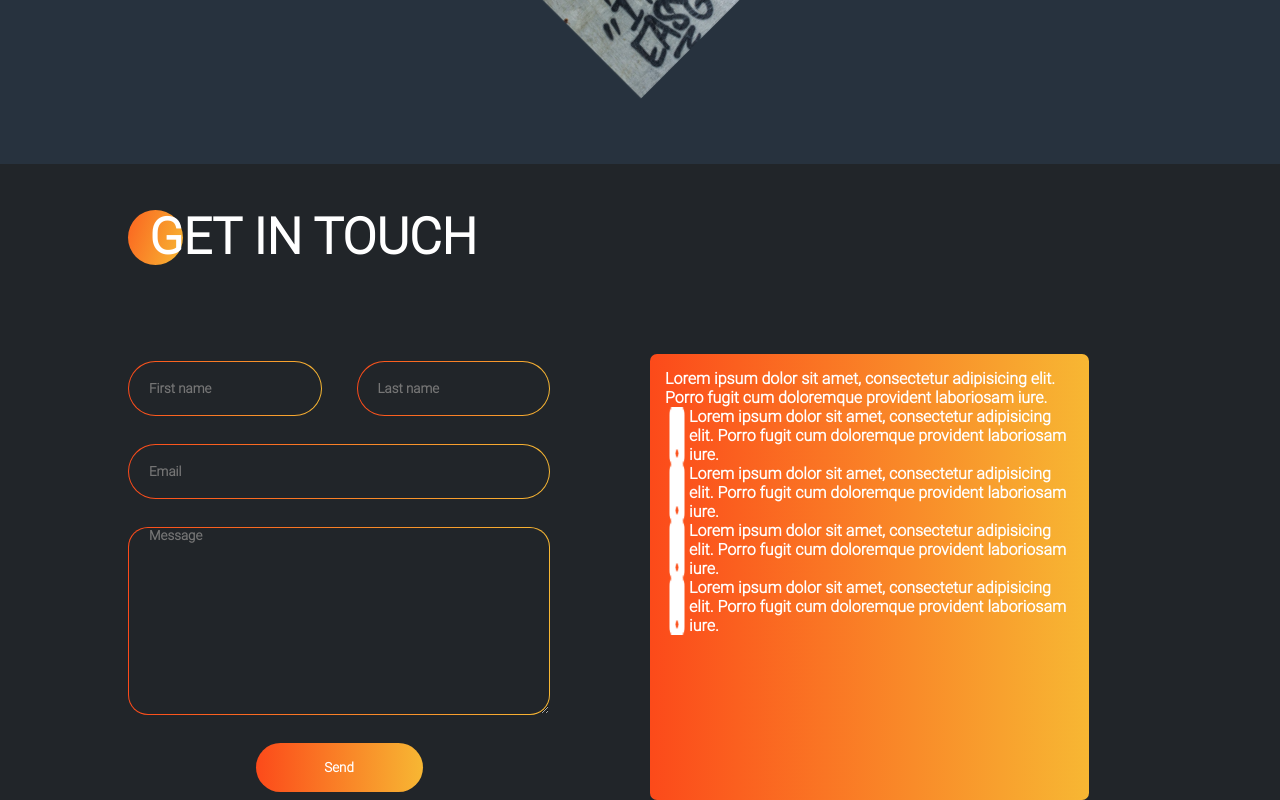
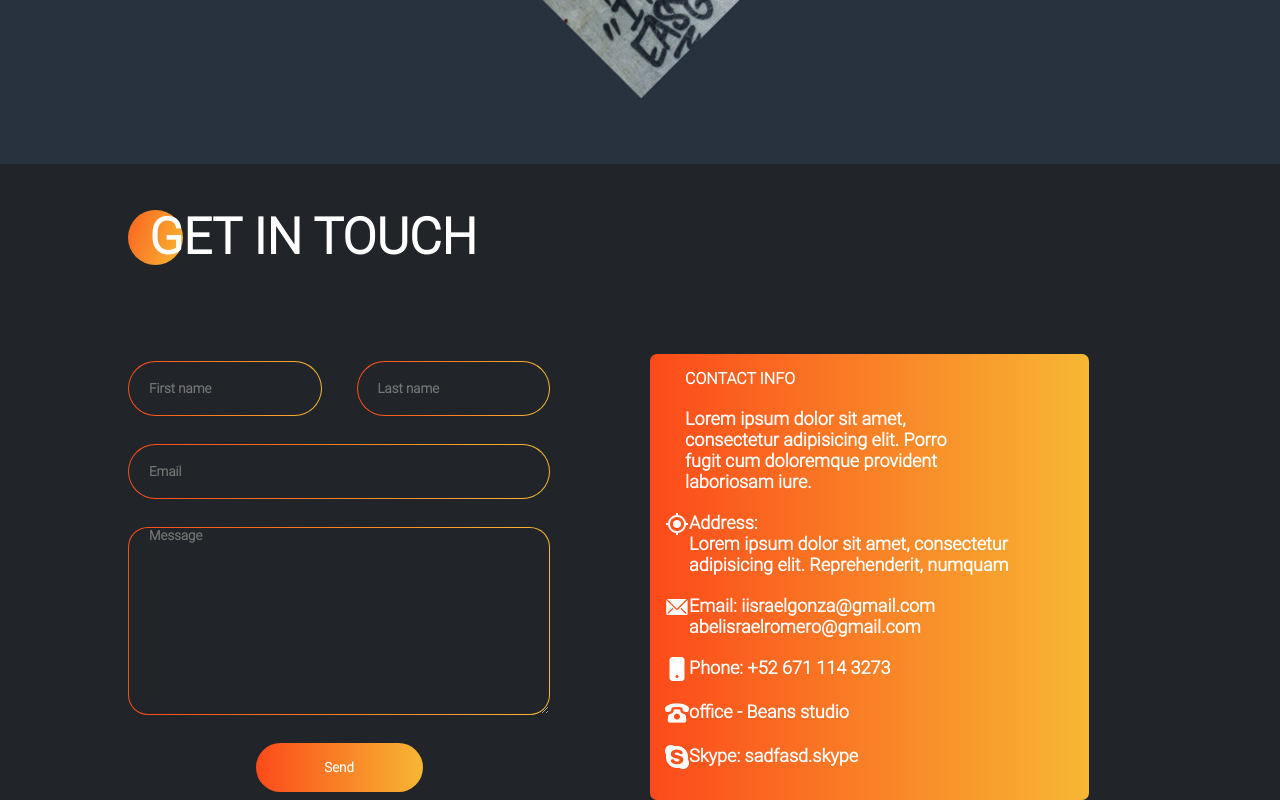
Before and after one commit to tojo-nirina/portfolio-Beans, a plain HTML site: page index.html in a window 1280 px wide. Shown: the part 3490-4290 px from the top of the page. Drawn offline with Linux system fonts and the light colour scheme.

Commit message:
ajout la structure de la derniere section

```diff
--- a/assets/css/style.css
+++ b/assets/css/style.css
@@ -402,7 +402,29 @@ button {
     background: linear-gradient(to right, #FC4A1A, #F7B733);
     border-radius: 7px;
     padding: 15px;
+    display: flex;
+    flex-direction: column;
+    gap: 20px;
+}
+.contact-info {
+    display: flex;
+    flex-direction: column;
+    gap: 20px;
+    position: relative;
+    left: 20px;
+    width: 70%;
+}
+.contact img {
+    width: 24px;
+    height: 24px;
 }
 .contact-paragraph {
     display: flex;
 }
+.contact-paragraph .text {
+    font-size: 18px;
+}
+/*responsive*/
+@media screen and (max-width: 1920px){
+
+}
--- a/index.html
+++ b/index.html
@@ -219,35 +219,41 @@
                     <button type="submit">Send</button>
                 </form>
                 <div class="contact">
-                    <div></div>
+                    <div class="contact-info">
+                        <div>CONTACT INFO</div>
+                        <div class="contact-paragraph">
+                            <div class="text">Lorem ipsum dolor sit amet, consectetur adipisicing elit.
+                                Porro fugit cum doloremque provident laboriosam iure.
+                            </div>
+                        </div>
+                    </div>
                     <div class="contact-paragraph">
-
-                        <div class="text">Lorem ipsum dolor sit amet, consectetur adipisicing elit.
-                            Porro fugit cum doloremque provident laboriosam iure.
+                        <img src="assets/icon/outline.png" alt="">
+                        <div class="text">Address: <br>
+                            Lorem ipsum dolor sit amet, consectetur adipisicing elit. Reprehenderit, numquam
+                        </div>
+                    </div>
+                    <div class="contact-paragraph">
+                        <img src="assets/icon/email.png" alt="">
+                        <div class="text">Email:
+                            iisraelgonza@gmail.com <br> abelisraelromero@gmail.com
                         </div>
                     </div>
                     <div class="contact-paragraph">
                         <img src="assets/icon/bi_phone-fill.png" alt="">
-                        <div class="text">Lorem ipsum dolor sit amet, consectetur adipisicing elit.
-                            Porro fugit cum doloremque provident laboriosam iure.
+                        <div class="text">Phone:
+                            +52 671 114 3273
                         </div>
                     </div>
                     <div class="contact-paragraph">
-                        <img src="assets/icon/bi_phone-fill.png" alt="">
-                        <div class="text">Lorem ipsum dolor sit amet, consectetur adipisicing elit.
-                            Porro fugit cum doloremque provident laboriosam iure.
+                        <img src="assets/icon/old-phone.png" alt="">
+                        <div class="text">office - Beans studio
                         </div>
                     </div>
                     <div class="contact-paragraph">
-                        <img src="assets/icon/bi_phone-fill.png" alt="">
-                        <div class="text">Lorem ipsum dolor sit amet, consectetur adipisicing elit.
-                            Porro fugit cum doloremque provident laboriosam iure.
-                        </div>
-                    </div>
-                    <div class="contact-paragraph">
-                        <img src="assets/icon/bi_phone-fill.png" alt="">
-                        <div class="text">Lorem ipsum dolor sit amet, consectetur adipisicing elit.
-                            Porro fugit cum doloremque provident laboriosam iure.
+                        <img src="assets/icon/skype.png" alt="">
+                        <div class="text">Skype:
+                            sadfasd.skype
                         </div>
                     </div>
                 </div>
```
Also changed, not shown: assets/icon/email.png (renamed from assets/icon/clarity_email-solid.png), assets/icon/old-phone.png (renamed from assets/icon/entypo_old-phone.png), assets/icon/outline.png (renamed from assets/icon/ic_outline-gps-fixed.png), assets/icon/skype.png (renamed from assets/icon/fa_skype.png).
